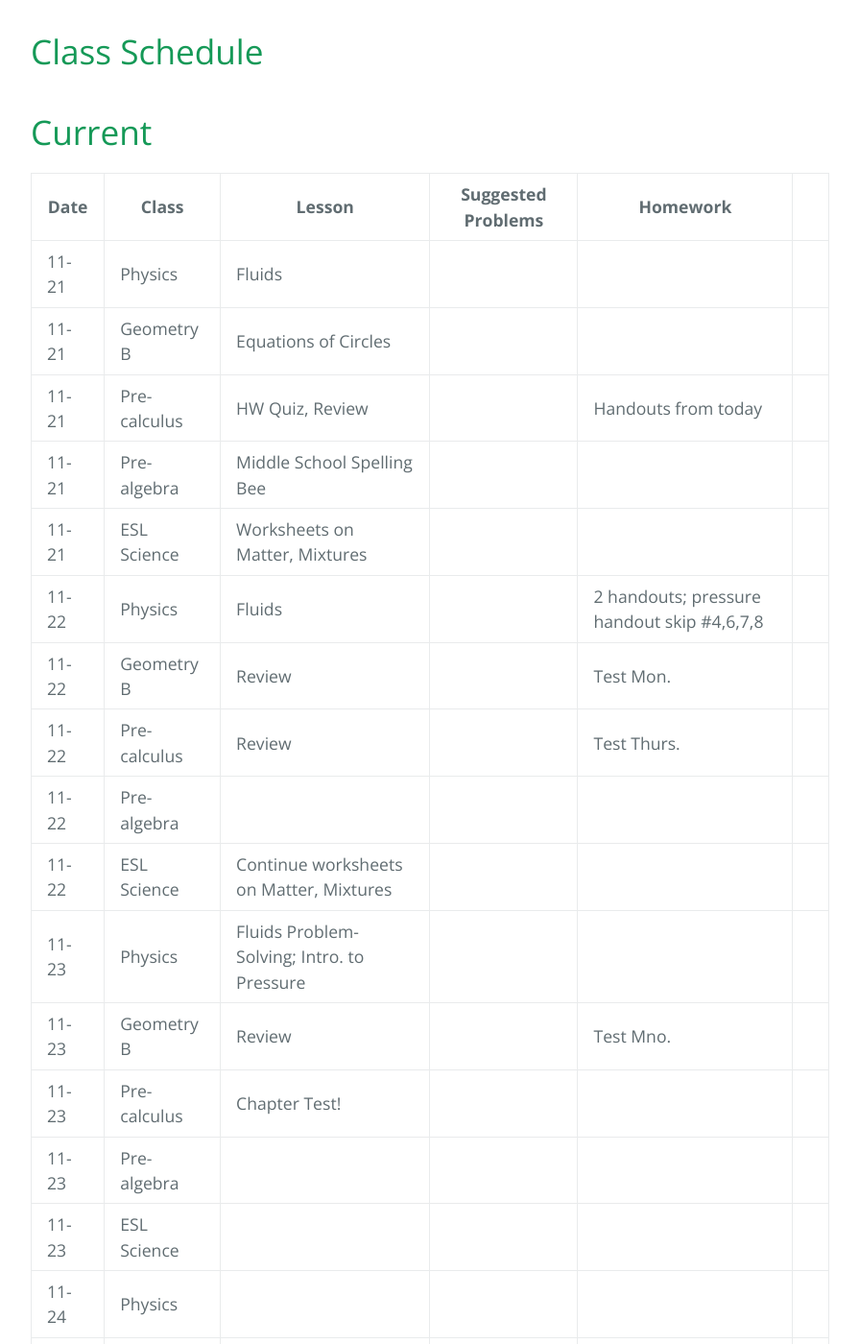
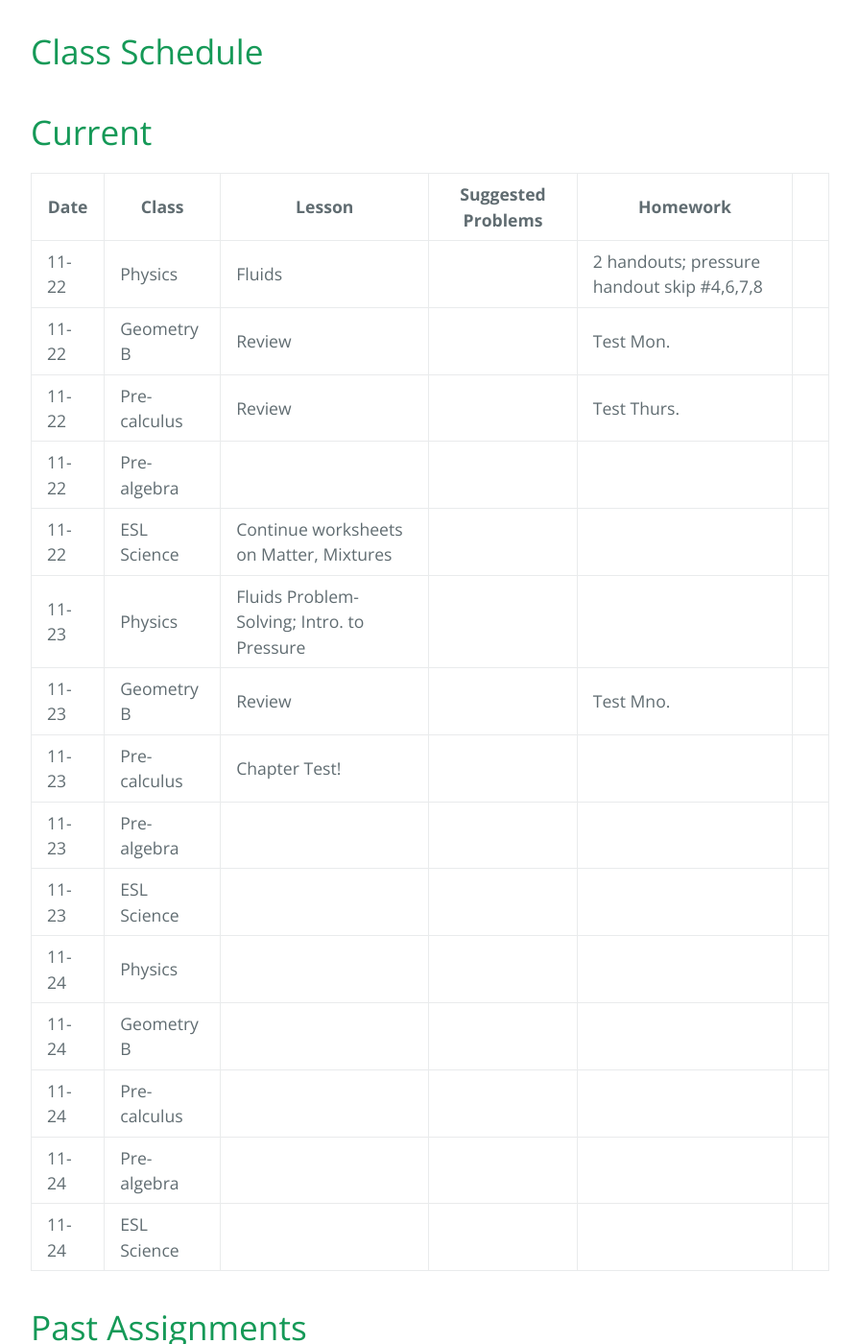
Before and after one commit to gpayoo/gpayoo, a Jekyll site: the page built from index.md, in a window 1280 px wide and 1400 px high, scrolled down 388 px. Shown: the whole window at 96% size, without its empty margins (192-1087 px from the left). Built offline with Jekyll 4.4.1, drawn with Linux system fonts in a browser that asks for light colours; our own code applies the rules of GitHub Pages for plain Markdown files; some of the changed text lies outside the part shown.

Commit message:
Update index.md

```diff
--- a/index.md
+++ b/index.md
@@ -10,11 +10,6 @@ layout: default
 
 | Date | Class | Lesson | Suggested Problems | Homework |
 | ---- | ----- | ------ | -------- | ---
-| 11-21 | Physics | Fluids   | |
-| 11-21 | Geometry B | Equations of Circles | |  |
-| 11-21 | Pre-calculus | HW Quiz, Review   | | Handouts from today
-| 11-21 | Pre-algebra | Middle School Spelling Bee | |
-| 11-21 | ESL Science | Worksheets on Matter, Mixtures |  |
 | 11-22 | Physics | Fluids | |  2 handouts; pressure handout skip #4,6,7,8
 | 11-22 | Geometry B |Review | | Test Mon.|
 | 11-22 | Pre-calculus | Review  | | Test Thurs.
@@ -35,6 +30,11 @@ layout: default
 
 | Date | Class | Lesson | Suggested Problems | Homework |
 | ---- | ----- | ------ | -------- | ---
+| 11-21 | Physics | Fluids   | |
+| 11-21 | Geometry B | Equations of Circles | |  |
+| 11-21 | Pre-calculus | HW Quiz, Review   | | Handouts from today
+| 11-21 | Pre-algebra | Middle School Spelling Bee | |
+| 11-21 | ESL Science | Worksheets on Matter, Mixtures |  |
 | 11-20 | Physics | Test| |
 | 11-20 | Geometry B | Chord, Secant, Tangent Theorems | |  3 handouts|
 | 11-20 | Pre-calculus | Law of Cosines  | | HW Quiz tom. Test Thurs.; #75 & 76 due Wed.
```
